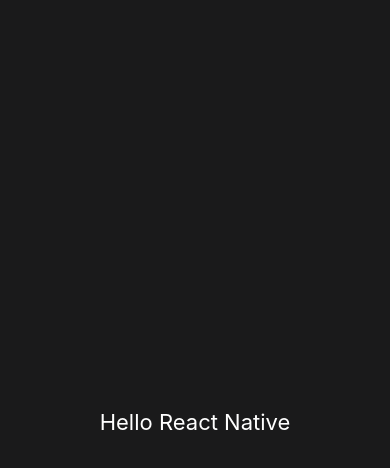
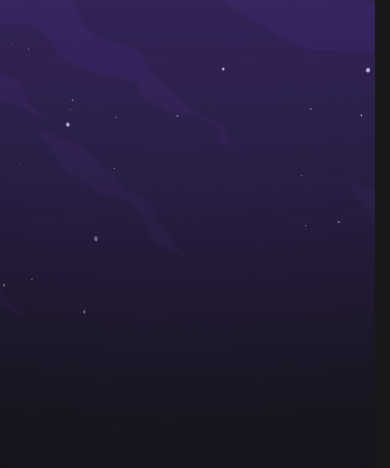
Before and after one commit to jefferson1104/esports-duo, a React Native app in the folder mobile/: screen / in a window 390 px wide. Shown: the top 468 px of the page. Built offline with nearby package versions, Linux system fonts and the light colour scheme.

Commit message:
create background component

```diff
--- a/mobile/App.tsx
+++ b/mobile/App.tsx
@@ -1,24 +1,15 @@
-import { StatusBar } from 'expo-status-bar';
-import { StyleSheet, Text, View } from 'react-native';
+import { StatusBar } from 'react-native';
+
+import { Background } from './src/components/Background';
 
 export default function App() {
   return (
-    <View style={styles.container}>
-      <Text style={styles.title}>Hello React Native</Text>
-      <StatusBar style="auto" translucent />
-    </View>
+    <Background>
+      <StatusBar
+        barStyle="light-content"
+        backgroundColor="transparent"
+        translucent
+      />
+    </Background>
   );
 }
-
-const styles = StyleSheet.create({
-  container: {
-    flex: 1,
-    backgroundColor: '#1a1a1b',
-    alignItems: 'center',
-    justifyContent: 'center',
-  },
-  title: {
-    color: '#ffffff',
-    fontSize: 22
-  }
-});
--- /dev/null
+++ b/mobile/src/@types/png.d.ts
@@ -0,0 +1 @@
+declare module '*.png';
--- /dev/null
+++ b/mobile/src/components/Background/index.tsx
@@ -0,0 +1,21 @@
+import { ImageBackground } from 'react-native';
+
+import backgroundImg from '../../assets/background-galaxy.png';
+
+import { styles } from './styles';
+
+interface Props {
+  children: React.ReactNode;
+}
+
+export function Background({ children }: Props) {
+  return (
+    <ImageBackground
+      source={backgroundImg}
+      defaultSource={backgroundImg}
+      style={styles.container}
+    >
+      {children}
+    </ImageBackground>
+  );
+}
--- /dev/null
+++ b/mobile/src/components/Background/styles.ts
@@ -0,0 +1,9 @@
+import { StyleSheet } from 'react-native';
+import { THEME } from '../../theme';
+
+export const styles = StyleSheet.create({
+  container: {
+    flex: 1,
+    backgroundColor: THEME.COLORS.BACKGROUND_800
+  }
+});
```
